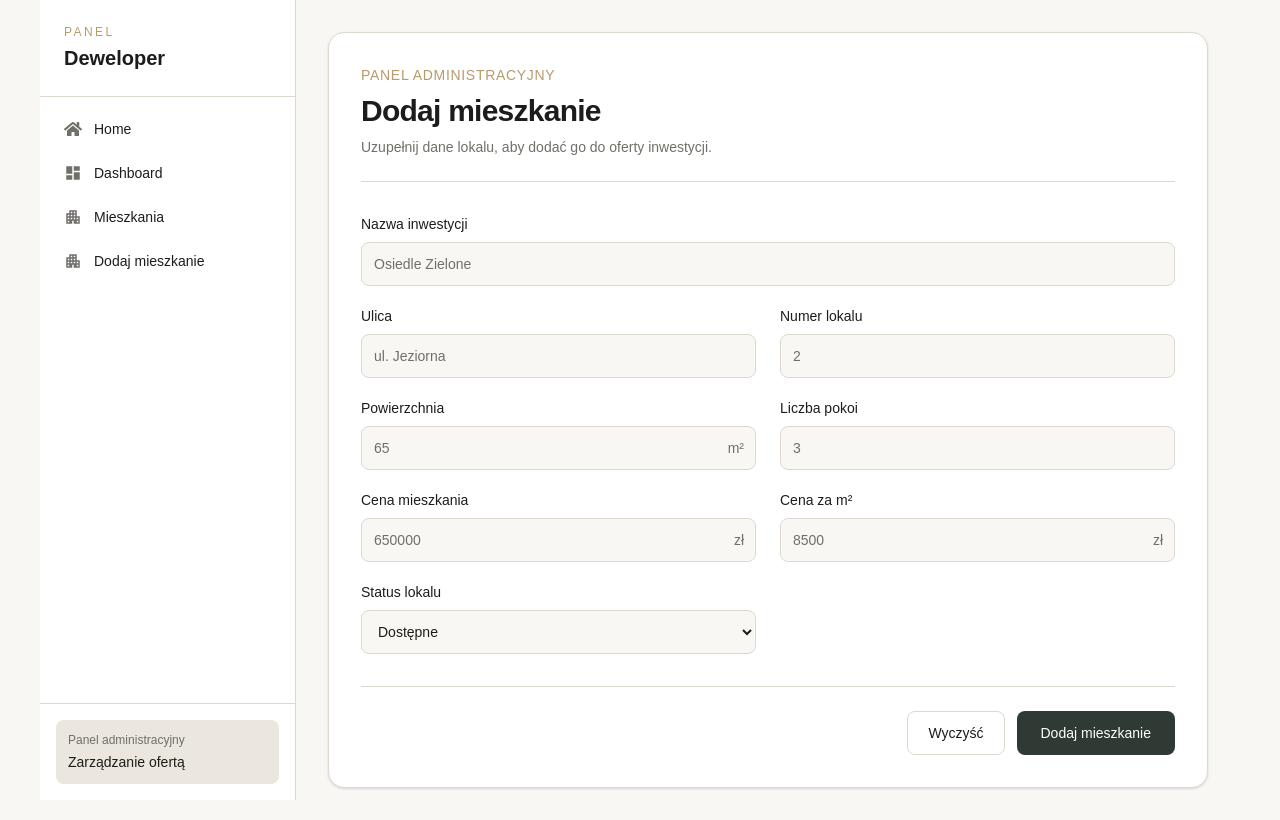
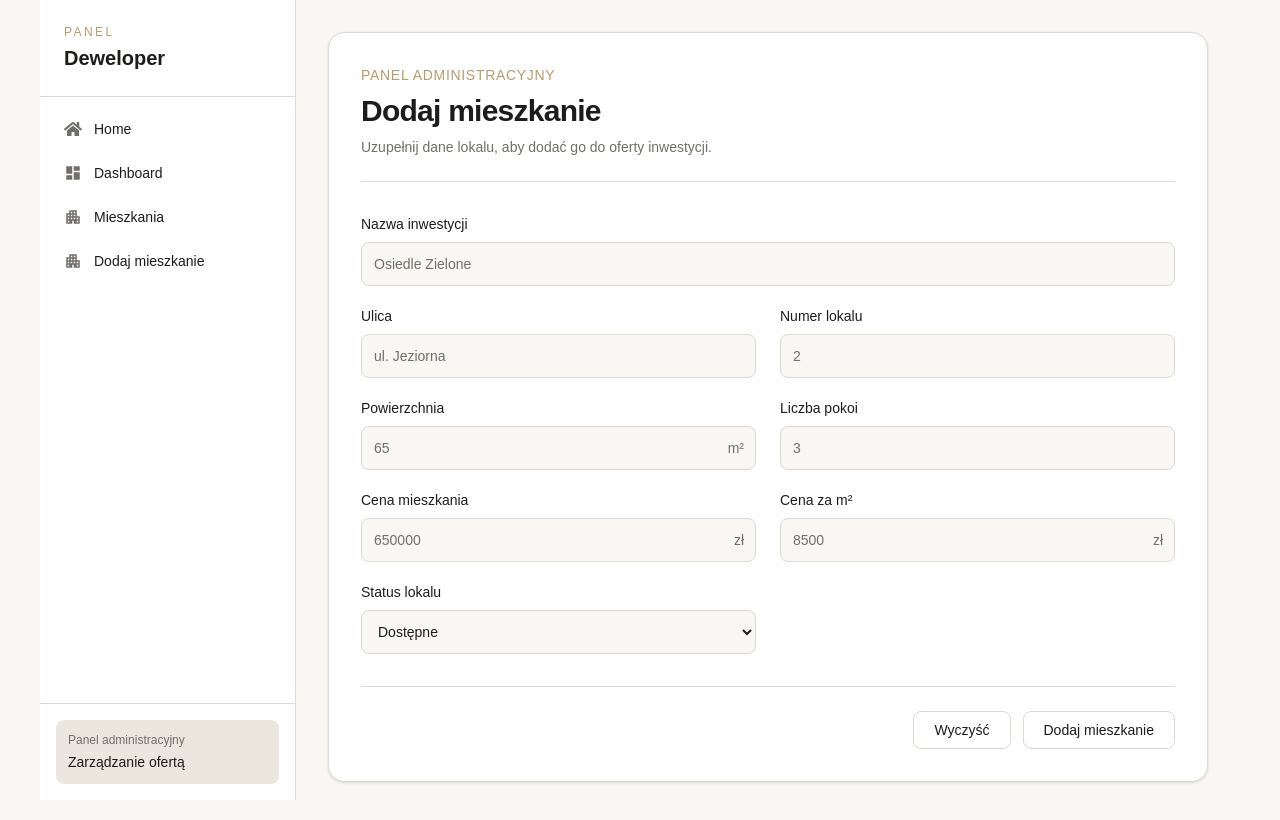
Before and after one commit to przemyslaw-bialk/deweloper-site-with-integrations, a Next.js app: page /admin/add-apartment in a window 1280 px wide. Built offline with nearby package versions, Linux system fonts and the light colour scheme; no server answers.

Commit message:
refactoring

```diff
--- a/app/(ADMIN PANEL)/admin/add-apartment/page.tsx
+++ b/app/(ADMIN PANEL)/admin/add-apartment/page.tsx
@@ -1,4 +1,4 @@
-import AddApartmentForm from "@/components/admin/AddApartmentForm";
+import AddApartmentForm from "@/components/(ADMIN)/apartment-form/AddApartmentForm";
 
 const AddApartmentPage = () => {
   return (
--- a/app/(ADMIN PANEL)/admin/layout.tsx
+++ b/app/(ADMIN PANEL)/admin/layout.tsx
@@ -1,4 +1,4 @@
-import AdminSidebar from "@/components/admin/admin-sidebar/AdminSidebar";
+import AdminSidebar from "@/components/(ADMIN)/admin-sidebar/AdminSidebar";
 import React from "react";
 
 const AdminLayout = ({ children }: { children: React.ReactNode }) => {
--- a/components/admin/AddApartmentForm.tsx
+++ b/components/(ADMIN)/apartment-form/AddApartmentForm.tsx
@@ -1,4 +1,6 @@
 import { createApartmentAction } from "@/actions/apratment";
+import ApartmentFormHeader from "./ApartmentFormHeader";
+import ApartmentFormButtons from "./ApartmentFormButtons";
 
 const AddApartmentForm = () => {
   return (
@@ -6,20 +8,7 @@ const AddApartmentForm = () => {
       action={createApartmentAction}
       className="mx-auto w-full max-w-4xl rounded-2xl border border-border bg-card p-6 shadow-sm md:p-8"
     >
-      {/* Header */}
-      <div className="mb-8 border-b border-border pb-6">
-        <p className="mb-2 text-sm font-medium uppercase tracking-wider text-accent">
-          Panel administracyjny
-        </p>
-
-        <h1 className="text-2xl font-semibold tracking-tight text-foreground md:text-3xl">
-          Dodaj mieszkanie
-        </h1>
-
-        <p className="mt-2 text-sm text-muted">
-          Uzupełnij dane lokalu, aby dodać go do oferty inwestycji.
-        </p>
-      </div>
+      <ApartmentFormHeader />
 
       {/* Form */}
       <div className="grid grid-cols-1 gap-x-6 gap-y-5 md:grid-cols-2">
@@ -200,23 +189,7 @@ const AddApartmentForm = () => {
           </select>
         </div>
       </div>
-
-      {/* Actions */}
-      <div className="mt-8 flex flex-col-reverse gap-3 border-t border-border pt-6 sm:flex-row sm:justify-end">
-        <button
-          type="reset"
-          className="h-11 rounded-lg border border-border px-5 text-sm font-medium text-foreground transition hover:bg-secondary"
-        >
-          Wyczyść
-        </button>
-
-        <button
-          type="submit"
-          className="h-11 rounded-lg bg-primary px-6 text-sm font-medium text-white transition hover:bg-primary-dark focus:outline-none focus:ring-2 focus:ring-accent/30"
-        >
-          Dodaj mieszkanie
-        </button>
-      </div>
+      <ApartmentFormButtons />
     </form>
   );
 };
--- /dev/null
+++ b/components/(ADMIN)/apartment-form/ApartmentFormButtons.tsx
@@ -0,0 +1,12 @@
+import Button from "@/ui/Button";
+
+const ApartmentFormButtons = () => {
+  return (
+    <div className="mt-8 flex flex-col-reverse gap-3 border-t border-border pt-6 sm:flex-row sm:justify-end">
+      <Button type="reset">Wyczyść</Button>
+      <Button type="submit">Dodaj mieszkanie</Button>
+    </div>
+  );
+};
+
+export default ApartmentFormButtons;
--- /dev/null
+++ b/components/(ADMIN)/apartment-form/ApartmentFormHeader.tsx
@@ -0,0 +1,19 @@
+const ApartmentFormHeader = () => {
+  return (
+    <div className="mb-8 border-b border-border pb-6">
+      <p className="mb-2 text-sm font-medium uppercase tracking-wider text-accent">
+        Panel administracyjny
+      </p>
+
+      <h1 className="text-2xl font-semibold tracking-tight text-foreground md:text-3xl">
+        Dodaj mieszkanie
+      </h1>
+
+      <p className="mt-2 text-sm text-muted">
+        Uzupełnij dane lokalu, aby dodać go do oferty inwestycji.
+      </p>
+    </div>
+  );
+};
+
+export default ApartmentFormHeader;
--- /dev/null
+++ b/ui/Button.tsx
@@ -0,0 +1,16 @@
+import React from "react";
+
+type ButtonProps = React.ButtonHTMLAttributes<HTMLButtonElement>;
+
+const Button = ({ children, ...props }: ButtonProps) => {
+  return (
+    <button
+      {...props}
+      className="rounded-lg border border-border px-5 py-2 text-sm font-medium text-foreground transition hover:bg-secondary cursor-pointer"
+    >
+      {children}
+    </button>
+  );
+};
+
+export default Button;
```
Also changed, not shown: components/(ADMIN)/admin-sidebar/AdminSidebar.tsx (renamed from components/admin/admin-sidebar/AdminSidebar.tsx), components/(ADMIN)/admin-sidebar/AdminSidebarFooter.tsx (renamed from components/admin/admin-sidebar/AdminSidebarFooter.tsx), components/(ADMIN)/admin-sidebar/AdminSidebarHeader.tsx (renamed from components/admin/admin-sidebar/AdminSidebarHeader.tsx), components/(ADMIN)/admin-sidebar/AdminSidebarLinks.tsx (renamed from components/admin/admin-sidebar/AdminSidebarLinks.tsx).
